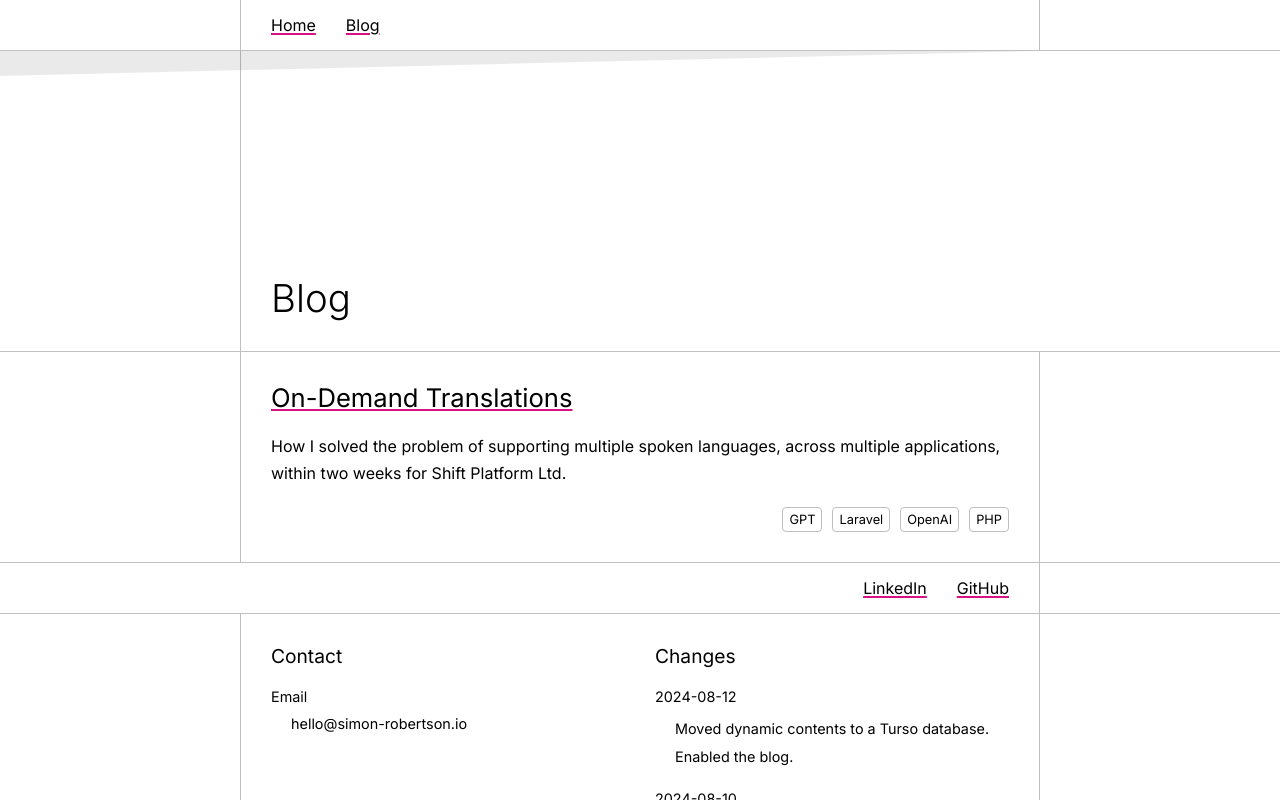
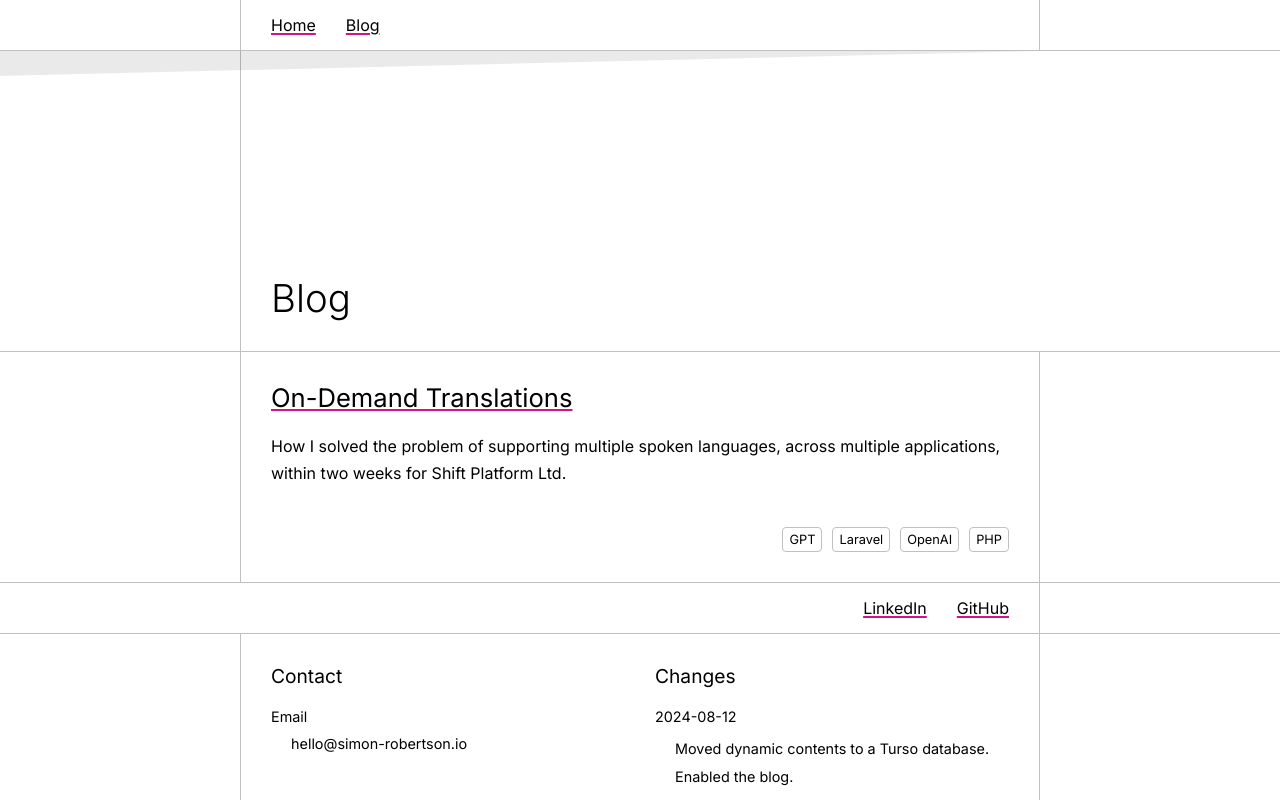
Before and after one commit to simon-robertson/simon-robertson-io, a Next.js app: page /blog in a window 1280 px wide. Shown: the top 800 px of the page. Built offline with nearby package versions, Linux system fonts and the light colour scheme.

Commit message:
Add a minor CSS adjustment

```diff
--- a/src/globals.css
+++ b/src/globals.css
@@ -111,6 +111,7 @@ figure img {
 }
 
 footer.tags {
+    padding-top: var(--space-2);
     display: flex;
     flex-direction: row;
     flex-wrap: wrap;
```
